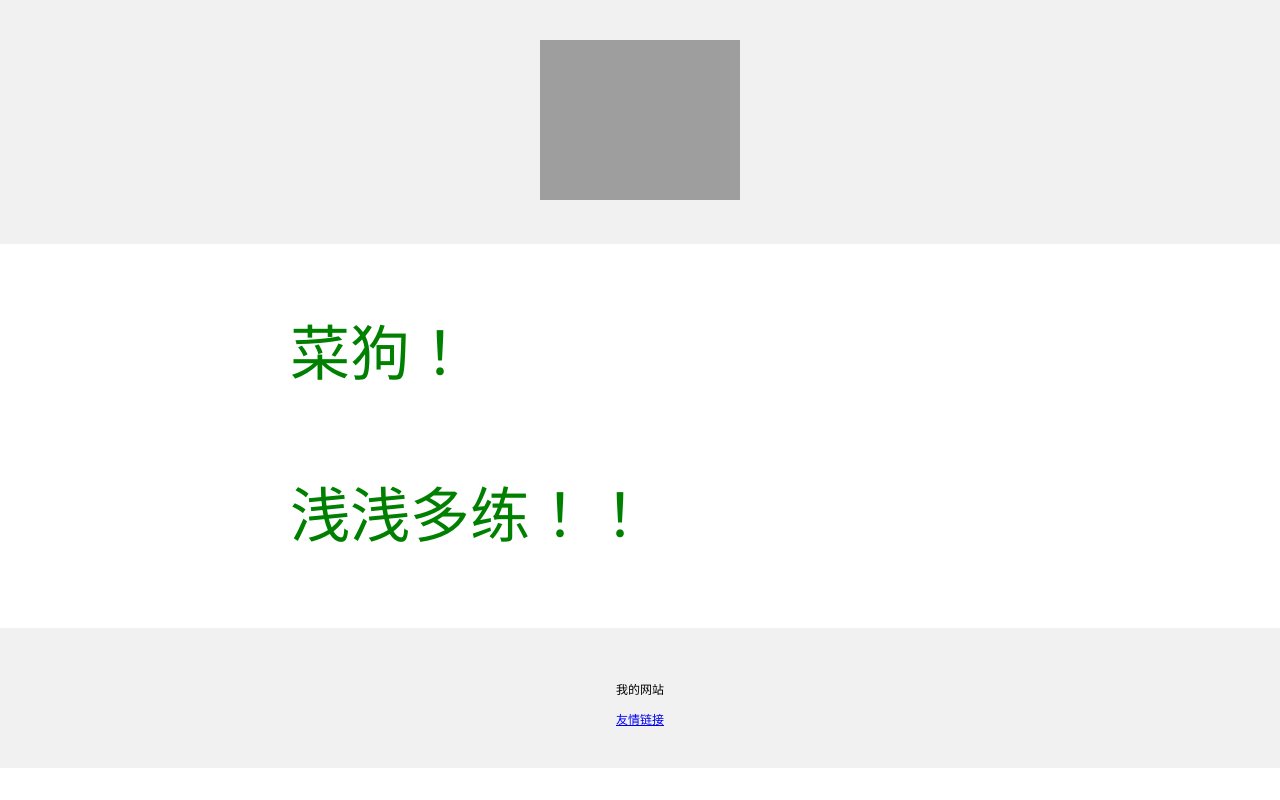
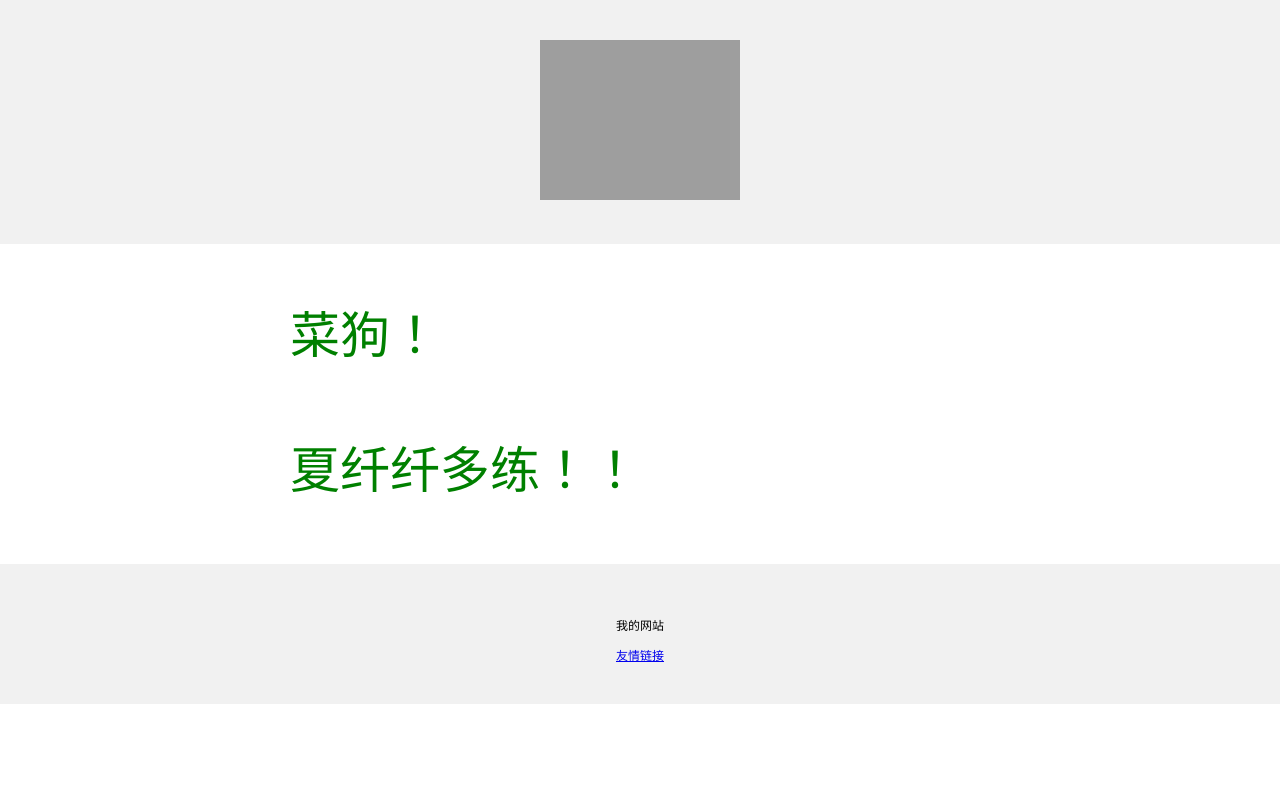
Before and after one commit to N-nann/index, a plain HTML site: page index.html in a window 1280 px wide. Drawn offline with Linux system fonts and the light colour scheme; grey boxes are pictures that could not be loaded.

Commit message:
Update index.html

```diff
--- a/index.html
+++ b/index.html
@@ -22,11 +22,11 @@
         max-width: 700px;
         margin: 30px auto;
         line-height: 1.7;
-		font-size: 60px;
+		font-size: 50px;
         color: green;
         ">
             <p>菜狗！</p>
-            <p>浅浅多练！！</p>
+            <p>夏纤纤多练！！</p>
         </div>  <!-- 第二个盒子 -->
         <div style="
         background-color: #f1f1f1;
```
